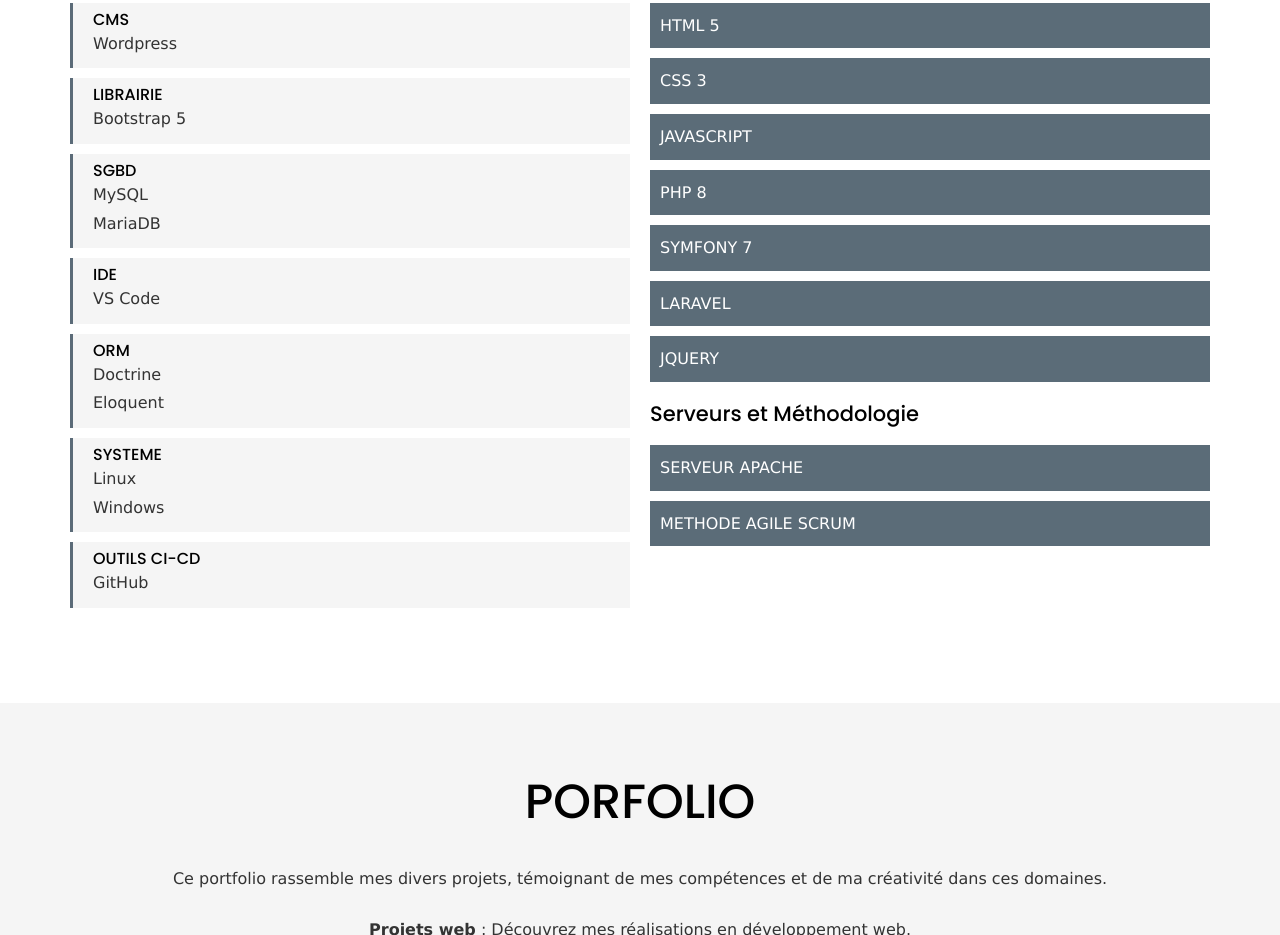
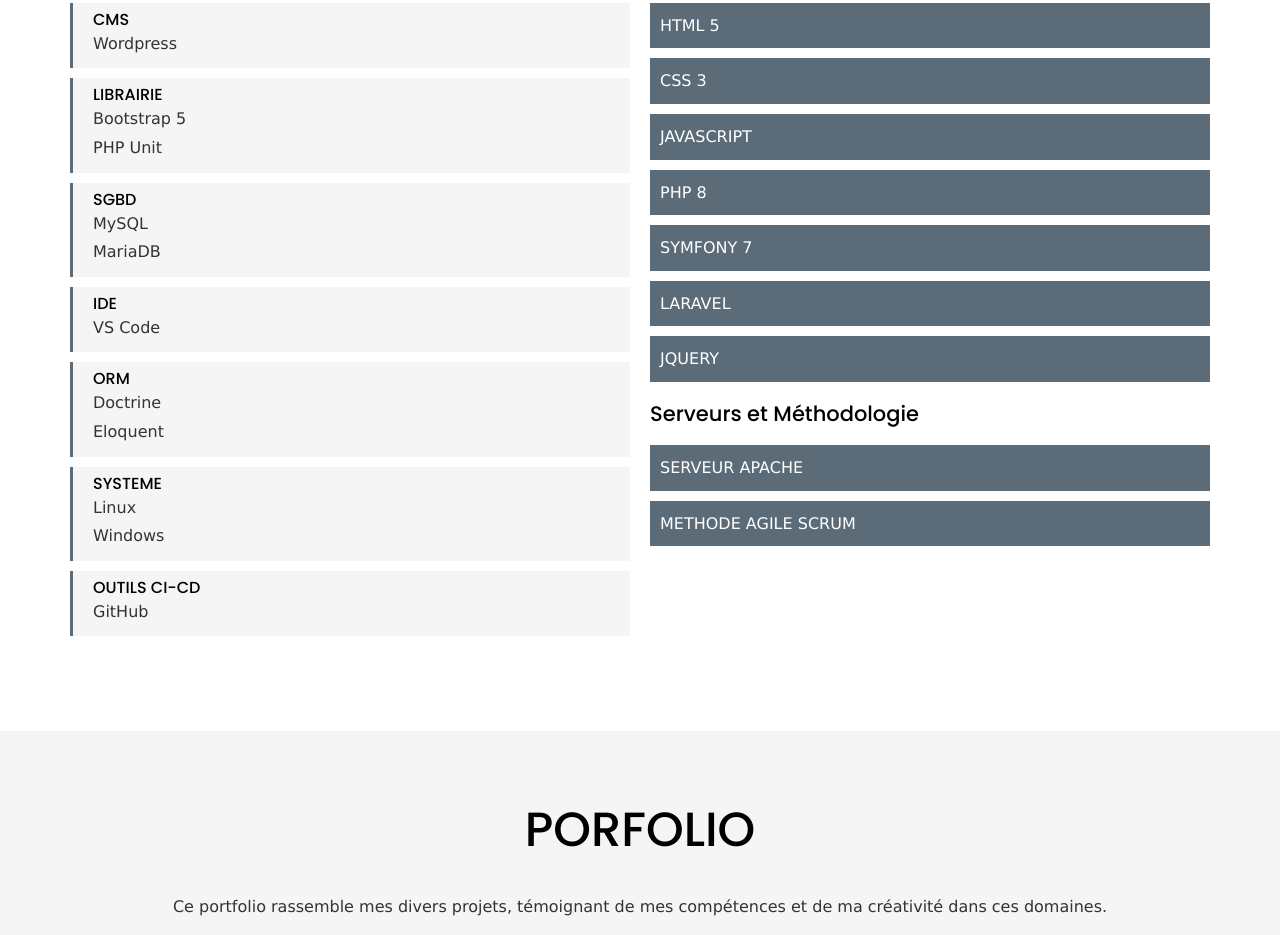
Before and after one commit to jpmayoute/jpmayoute.github.io, a plain HTML site: page index.html in a window 1280 px wide. Shown: the part 2748-3683 px from the top of the page. Drawn offline with Linux system fonts and the light colour scheme.

Commit message:
portfolio final

```diff
--- a/index.html
+++ b/index.html
@@ -231,6 +231,7 @@
             <li>
               <h4>LIBRAIRIE</h4>
               <p>Bootstrap 5</p>
+              <p>PHP Unit</p>
             </li>
             <li>
               <h4>SGBD</h4>
```
